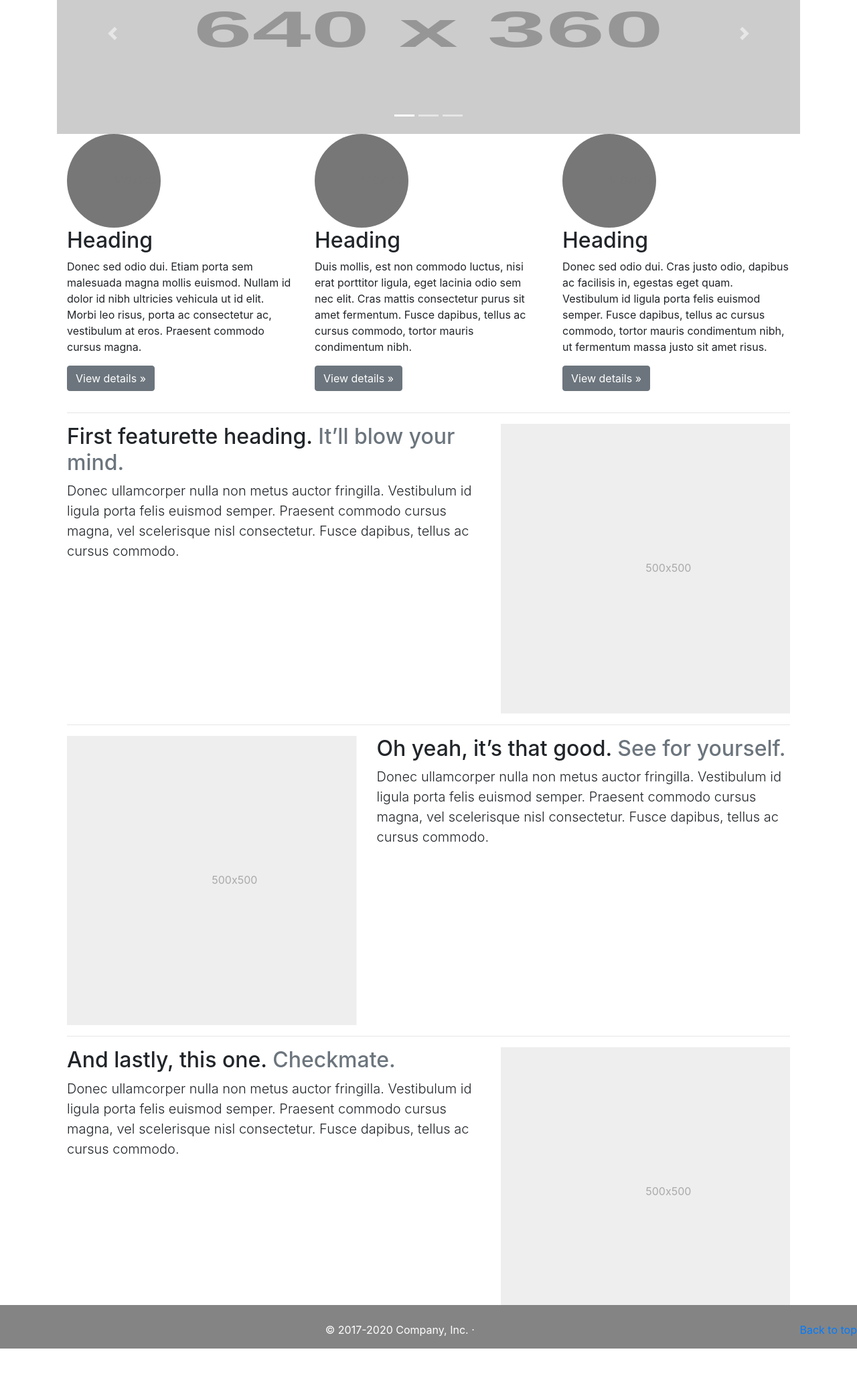
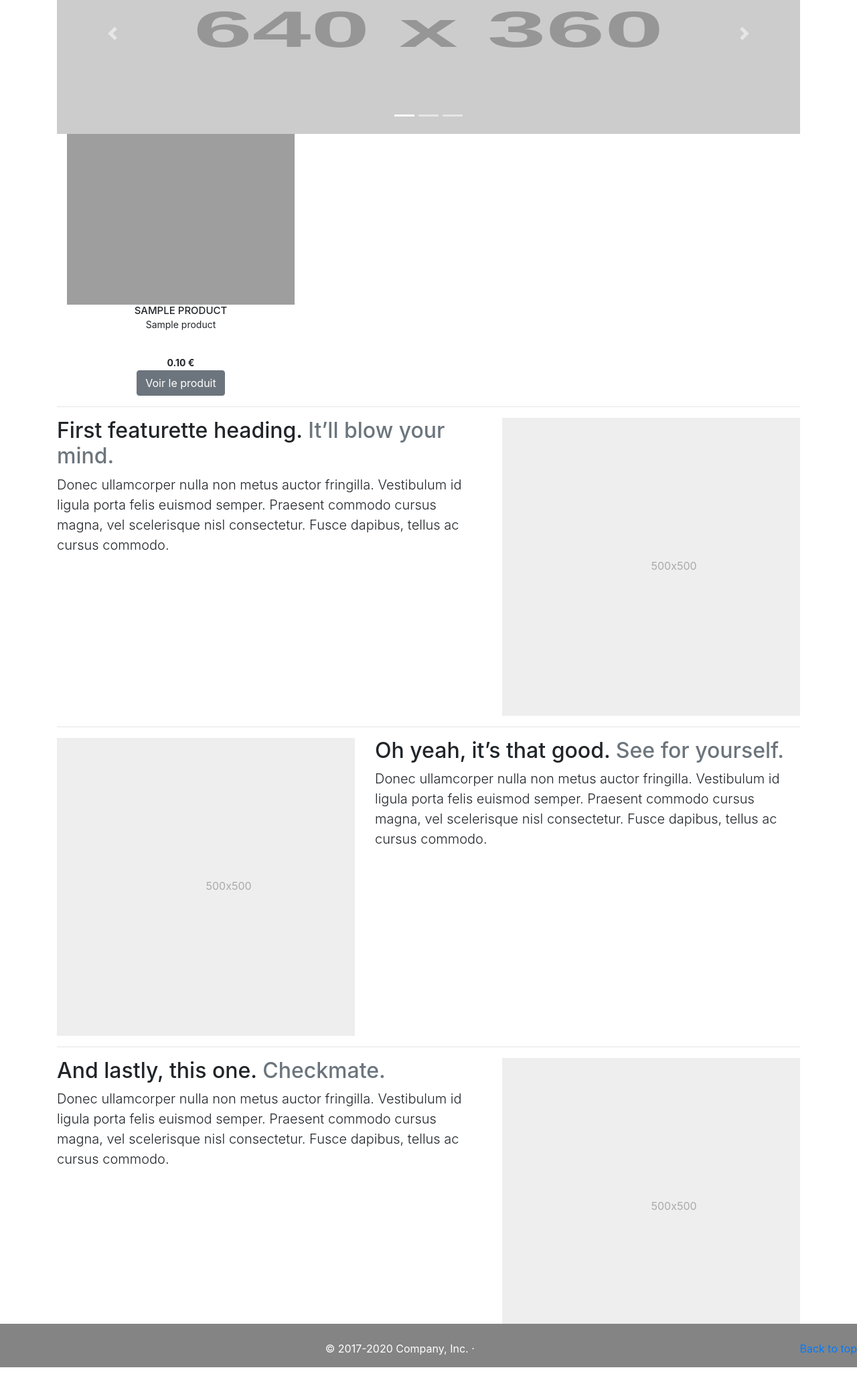
Before and after one commit to walidazz/boutique, a Symfony app: template templates/home/index.html.twig in a window 1280 px wide. Shown: the part 164-2222 px from the top of the page at 67% size. Before the commit the page ends 2178 px from the top, so only its background shows below. Run offline with Twig, Linux system fonts and the light colour scheme; the template is opened without the code that fills it: most values are stand-ins (such as "Sample title", 1, 10 or a date in 2020); grey boxes labelled with a size stand in for pictures from a placeholder-image service; some libraries are stand-ins or nearby versions; grey boxes are pictures that could not be loaded.

Commit message:
bug switch

```diff
--- a/src/Controller/Admin/DashboardController.php
+++ b/src/Controller/Admin/DashboardController.php
@@ -10,6 +10,7 @@ use App\Entity\Category;
 use App\Controller\Admin\OrderCrudController;
 use Symfony\Component\HttpFoundation\Response;
 use Symfony\Component\Routing\Annotation\Route;
+use EasyCorp\Bundle\EasyAdminBundle\Config\Assets;
 use EasyCorp\Bundle\EasyAdminBundle\Config\MenuItem;
 use EasyCorp\Bundle\EasyAdminBundle\Config\Dashboard;
 use EasyCorp\Bundle\EasyAdminBundle\Router\CrudUrlGenerator;
@@ -45,4 +46,9 @@ class DashboardController extends AbstractDashboardController
         yield MenuItem::linkToCrud('Produits', 'fa fa-tag', Product::class);
         yield MenuItem::linkToCrud('Transporteurs', 'fa fa-tag', Carrier::class);
     }
+
+    public function configureAssets(): Assets
+    {
+        return Assets::new()->addCssFile('assets/css/admin.css');
+    }
 }
--- a/src/Controller/Admin/ProductCrudController.php
+++ b/src/Controller/Admin/ProductCrudController.php
@@ -8,6 +8,7 @@ use EasyCorp\Bundle\EasyAdminBundle\Field\TextField;
 use EasyCorp\Bundle\EasyAdminBundle\Field\TextEditorField;
 use EasyCorp\Bundle\EasyAdminBundle\Controller\AbstractCrudController;
 use EasyCorp\Bundle\EasyAdminBundle\Field\AssociationField;
+use EasyCorp\Bundle\EasyAdminBundle\Field\BooleanField;
 use EasyCorp\Bundle\EasyAdminBundle\Field\ImageField;
 use EasyCorp\Bundle\EasyAdminBundle\Field\MoneyField;
 use EasyCorp\Bundle\EasyAdminBundle\Field\SlugField;
@@ -18,7 +19,7 @@ class ProductCrudController extends AbstractCrudController
     {
         return Product::class;
     }
-
+    //FIXME: regler le probleme autour du switch
 
     public function configureFields(string $pageName): iterable
     {
@@ -30,7 +31,8 @@ class ProductCrudController extends AbstractCrudController
             ImageField::new('illustration')->setBasePath('/uploads/')->setFormTypeOptions(["mapped" => false, 'required' => false]),
             TextEditorField::new('description'),
             MoneyField::new('price')->setCurrency('EUR'),
-            AssociationField::new('category')
+            AssociationField::new('category'),
+            BooleanField::new('isBest', 'Produit vedette'),
         ];
     }
 }
--- a/src/Controller/OrderController.php
+++ b/src/Controller/OrderController.php
@@ -76,7 +76,7 @@ class OrderController extends AbstractController
             $order->setCarrierName($carriers->getName());
             $order->setCarrierPrice($carriers->getPrice());
             $order->setDelivery($delivery_content);
-            $order->setIsPaid(0);
+            $order->setState(0);
             $em->persist($order);
 
             foreach ($cart->index() as $product) {
--- a/src/Controller/RegisterController.php
+++ b/src/Controller/RegisterController.php
@@ -4,6 +4,7 @@ namespace App\Controller;
 
 use App\Entity\User;
 use App\Form\RegisterType;
+use App\Service\MailService;
 use Doctrine\ORM\EntityManagerInterface;
 use Symfony\Component\HttpFoundation\Request;
 use Symfony\Component\HttpFoundation\Response;
@@ -16,7 +17,7 @@ class RegisterController extends AbstractController
     /**
      * @Route("/inscription", name="register")
      */
-    public function index(Request $request, EntityManagerInterface $em, UserPasswordEncoderInterface $encoder): Response
+    public function index(Request $request, EntityManagerInterface $em, UserPasswordEncoderInterface $encoder, MailService $mail): Response
     {
         $user = new User();
         $form = $this->createForm(RegisterType::class, $user);
@@ -30,6 +31,7 @@ class RegisterController extends AbstractController
             $em->persist($user);
             $em->flush();
             $this->addFlash('success', 'Inscription faite avec succès !');
+            $mail->send($user, 'Inscription réussi', 'Vous voila maintenant inscrit !');
 
             return $this->redirectToRoute('homepage');
             # code...
--- a/src/Repository/OrderRepository.php
+++ b/src/Repository/OrderRepository.php
@@ -41,7 +41,7 @@ class OrderRepository extends ServiceEntityRepository
     {
         return $this->createQueryBuilder('o')
             ->andWhere('o.user = :user')
-            ->andWhere('o.isPaid = 1')
+            ->andWhere('o.state > 0')
             ->setParameter('user', $user)
             ->orderBy('o.createdAt', 'DESC')
             ->getQuery()
--- a/templates/home/index.html.twig
+++ b/templates/home/index.html.twig
@@ -16,13 +16,16 @@
         </ol>
         <div class="carousel-inner">
             <div class="carousel-item active">
-                <img class="d-block w-100" src="https://dummyimage.com/640x360/fff/aaa" width="300" height="300" alt="First slide">
+                <img class="d-block w-100" src="https://dummyimage.com/640x360/fff/aaa" width="300" height="300"
+                    alt="First slide">
             </div>
             <div class="carousel-item">
-                <img class="d-block w-100" src="https://dummyimage.com/640x360/fff/aaa"  width="300" height="300" alt="Second slide">
+                <img class="d-block w-100" src="https://dummyimage.com/640x360/fff/aaa" width="300" height="300"
+                    alt="Second slide">
             </div>
             <div class="carousel-item">
-                <img class="d-block w-100" src="https://dummyimage.com/640x360/fff/aaa"  width="300" height="300" alt="Third slide">
+                <img class="d-block w-100" src="https://dummyimage.com/640x360/fff/aaa" width="300" height="300"
+                    alt="Third slide">
             </div>
         </div>
         <a class="carousel-control-prev" href="#carouselExampleIndicators" role="button" data-slide="prev">
@@ -41,50 +44,25 @@
 
     <div class="container marketing">
 
-        <!-- Three columns of text below the carousel -->
-        <div class="row">
-            <div class="col-lg-4">
-                <svg class="bd-placeholder-img rounded-circle" width="140" height="140"
-                    xmlns="http://www.w3.org/2000/svg" preserveAspectRatio="xMidYMid slice" focusable="false" role="img"
-                    aria-label="Placeholder: 140x140">
-                    <title>Placeholder</title>
-                    <rect width="100%" height="100%" fill="#777" /><text x="50%" y="50%" fill="#777"
-                        dy=".3em">140x140</text>
-                </svg>
-                <h2>Heading</h2>
-                <p>Donec sed odio dui. Etiam porta sem malesuada magna mollis euismod. Nullam id dolor id nibh ultricies
-                    vehicula ut id elit. Morbi leo risus, porta ac consectetur ac, vestibulum at eros. Praesent commodo
-                    cursus magna.</p>
-                <p><a class="btn btn-secondary" href="#" role="button">View details &raquo;</a></p>
-            </div><!-- /.col-lg-4 -->
-            <div class="col-lg-4">
-                <svg class="bd-placeholder-img rounded-circle" width="140" height="140"
-                    xmlns="http://www.w3.org/2000/svg" preserveAspectRatio="xMidYMid slice" focusable="false" role="img"
-                    aria-label="Placeholder: 140x140">
-                    <title>Placeholder</title>
-                    <rect width="100%" height="100%" fill="#777" /><text x="50%" y="50%" fill="#777"
-                        dy=".3em">140x140</text>
-                </svg>
-                <h2>Heading</h2>
-                <p>Duis mollis, est non commodo luctus, nisi erat porttitor ligula, eget lacinia odio sem nec elit. Cras
-                    mattis consectetur purus sit amet fermentum. Fusce dapibus, tellus ac cursus commodo, tortor mauris
-                    condimentum nibh.</p>
-                <p><a class="btn btn-secondary" href="#" role="button">View details &raquo;</a></p>
-            </div><!-- /.col-lg-4 -->
-            <div class="col-lg-4">
-                <svg class="bd-placeholder-img rounded-circle" width="140" height="140"
-                    xmlns="http://www.w3.org/2000/svg" preserveAspectRatio="xMidYMid slice" focusable="false" role="img"
-                    aria-label="Placeholder: 140x140">
-                    <title>Placeholder</title>
-                    <rect width="100%" height="100%" fill="#777" /><text x="50%" y="50%" fill="#777"
-                        dy=".3em">140x140</text>
-                </svg>
-                <h2>Heading</h2>
-                <p>Donec sed odio dui. Cras justo odio, dapibus ac facilisis in, egestas eget quam. Vestibulum id ligula
-                    porta felis euismod semper. Fusce dapibus, tellus ac cursus commodo, tortor mauris condimentum nibh,
-                    ut fermentum massa justo sit amet risus.</p>
-                <p><a class="btn btn-secondary" href="#" role="button">View details &raquo;</a></p>
-            </div><!-- /.col-lg-4 -->
+        <div class="row mb-3">
+            {% for product in products %}
+
+            <div class="col-md-4">
+                <div class="product-item text-center">
+                    <img src="{{asset('uploads/' ~ product.illustration)}}" class="img-fluid" alt="" srcset="">
+                    <h5>{{product.name}}</h5>
+
+                    <span class="product-subtitle"> {{product.subtitle}} </span> <br>
+                    <span class="product-price">{{(product.price / 100) | number_format(2, '.', ',')}} €</span> <br>
+                    <a href="{{path('product_show', {'slug': product.slug})}}" class="btn-secondary btn btn-md">Voir
+                        le
+                        produit</a>
+                </div>
+
+            </div>
+            {% endfor %}
+
+        </div>
     </div><!-- /.row -->
 
 
@@ -102,8 +80,8 @@
         </div>
         <div class="col-md-5">
             <svg class="bd-placeholder-img bd-placeholder-img-lg featurette-image img-fluid mx-auto" width="500"
-                    height="500" xmlns="http://www.w3.org/2000/svg" preserveAspectRatio="xMidYMid slice"
-                    focusable="false" role="img" aria-label="Placeholder: 500x500">
+                height="500" xmlns="http://www.w3.org/2000/svg" preserveAspectRatio="xMidYMid slice" focusable="false"
+                role="img" aria-label="Placeholder: 500x500">
                 <title>Placeholder</title>
                 <rect width="100%" height="100%" fill="#eee" /><text x="50%" y="50%" fill="#aaa"
                     dy=".3em">500x500</text>
@@ -123,8 +101,8 @@
         </div>
         <div class="col-md-5 order-md-1">
             <svg class="bd-placeholder-img bd-placeholder-img-lg featurette-image img-fluid mx-auto" width="500"
-                    height="500" xmlns="http://www.w3.org/2000/svg" preserveAspectRatio="xMidYMid slice"
-                    focusable="false" role="img" aria-label="Placeholder: 500x500">
+                height="500" xmlns="http://www.w3.org/2000/svg" preserveAspectRatio="xMidYMid slice" focusable="false"
+                role="img" aria-label="Placeholder: 500x500">
                 <title>Placeholder</title>
                 <rect width="100%" height="100%" fill="#eee" /><text x="50%" y="50%" fill="#aaa"
                     dy=".3em">500x500</text>
@@ -143,8 +121,8 @@
         </div>
         <div class="col-md-5">
             <svg class="bd-placeholder-img bd-placeholder-img-lg featurette-image img-fluid mx-auto" width="500"
-                    height="500" xmlns="http://www.w3.org/2000/svg" preserveAspectRatio="xMidYMid slice"
-                    focusable="false" role="img" aria-label="Placeholder: 500x500">
+                height="500" xmlns="http://www.w3.org/2000/svg" preserveAspectRatio="xMidYMid slice" focusable="false"
+                role="img" aria-label="Placeholder: 500x500">
                 <title>Placeholder</title>
                 <rect width="100%" height="100%" fill="#eee" /><text x="50%" y="50%" fill="#aaa"
                     dy=".3em">500x500</text>
```
Also changed, not shown: migrations/Version20201125154121.php (added, +31 -0 lines), migrations/Version20201125180248.php (added, +31 -0 lines), src/Controller/Admin/OrderCrudController.php (+84 -5 lines), src/Controller/HomeController.php (+16 -17 lines), src/Controller/OrderValidateController.php (+6 -3 lines), src/Entity/Order.php (+17 -14 lines), src/Entity/Product.php (+17 -0 lines), src/Entity/User.php (+7 -3 lines), templates/account/order.html.twig (+14 -0 lines), templates/account/order_show.html.twig (+7 -1 lines), public/assets/css/admin.css (added), public/assets/css/main.css. Lines whose indentation alone changed are shown as unchanged.
